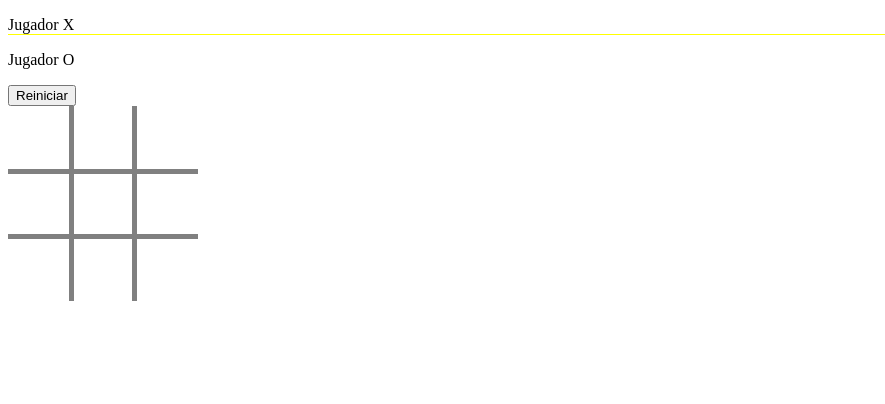
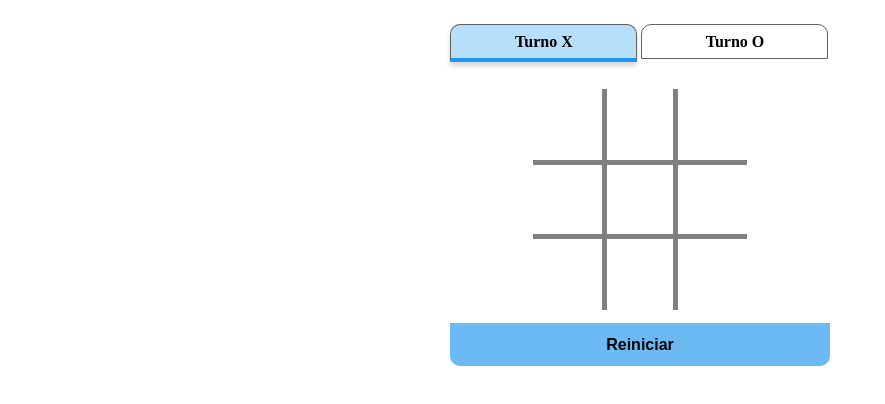
Before and after one commit to StevenLzn/tic-tac-toe-js, a plain HTML site: page index.html in a window 1280 px wide. Shown: the whole page, without its empty margins (0-885 px from the left). Drawn offline with Linux system fonts and the light colour scheme.

Commit message:
Se termina diseño del juego, se arreglan algunos errores de logica y la version 1 del juego queda terminada

```diff
--- a/index.html
+++ b/index.html
@@ -9,9 +9,8 @@
 </head>
 <body>
     <div class="game-header">
-        <p class='player-x'>Jugador X</p>
-        <p class='player-y'>Jugador O</p>
-        <button>Reiniciar</button>
+        <p class='player-x'>Turno X</p>
+        <p class='player-y'>Turno O</p>
     </div>
     <table class="game-container">
         <tbody>
@@ -32,5 +31,6 @@
             </tr>
         </tbody>
     </table>
+    <button class="restart-game-button">Reiniciar</button>
 </body>
 </html>
--- a/scripts/main.js
+++ b/scripts/main.js
@@ -19,19 +19,17 @@ function startGame() {
         cells[i].addEventListener('click', clickCell);
         cells[i].param = i;
     }
+
+    playerY.classList.remove('hidden');
+    playerX.classList.remove('show-100');
+    playerX.classList.remove('winner');
+    playerX.classList.add('actual-turn');
+    playerX.innerHTML = 'Turno X';
+    playerY.innerHTML = 'Turno O';
+
     turnX = true;
     cellsX = [];
     cellsO = [];
-
-    if (turnX) {
-        playerX.classList.remove('winner');
-        playerY.classList.remove('actual-turn');
-        playerX.classList.add('actual-turn');
-    } else {
-        playerY.classList.remove('winner');
-        playerX.classList.remove('actual-turn');
-        playerY.classList.add('actual-turn');
-    }
 }
 
 function clickCell(e) {
@@ -69,6 +67,14 @@ function clickCell(e) {
 
     }
 
+    if (cellsO.length + cellsX.length == 9) {
+        playerX.innerHTML = 'Empate';
+        playerX.classList.add('actual-turn');
+        playerX.classList.add('show-100');
+        playerY.classList.add('hidden');
+        return;
+    };
+
     turnX = !turnX;
 
     if (turnX) {
@@ -87,11 +93,15 @@ function winGame() {
     }
 
     if (turnX) {
-        playerX.classList.add('winner');
-        playerX.classList.remove('actual-turn');
+        playerX.innerHTML = 'Ganador X';
     } else {
-        playerY.classList.add('winner');
-        playerY.classList.remove('actual-turn');
+        playerX.innerHTML = 'Ganador O';
     }
 
+    playerX.classList.add('winner');
+    playerY.classList.remove('actual-turn');
+    playerX.classList.remove('actual-turn');
+    playerX.classList.add('show-100');
+    playerY.classList.add('hidden');
+
 }
--- a/styles/style.css
+++ b/styles/style.css
@@ -1,7 +1,41 @@
+.game-header {
+    width: 30%;
+    margin: auto;
+}
+
+.player-x,
+.player-y {
+    display: inline-block;
+    width: 44.8%;
+    border: 1px #616161 solid;
+    border-top-left-radius: 10px;
+    border-top-right-radius: 10px;
+    margin-bottom: .5%;
+    padding: 2%;
+    text-align: center;
+    font-weight: bolder;
+}
+
+.restart-game-button{
+    display: block;
+    width: 30%;
+    margin: auto;
+    padding: 1%;
+    background: #6BBAF4;
+    border: none;
+    border-bottom-left-radius: 10px;
+    border-bottom-right-radius: 10px;
+    font-weight: bolder;
+    font-size: 16px;
+}
+
 .game-container {
     border-collapse: collapse;
-    width: 15%;
-    height: 195px;
+    width: 17%;
+    height: 221px;
+    margin: auto;
+    margin-top: 2%;
+    margin-bottom: 1%;
     text-align: center;
     font-size: 35px;
 }
@@ -33,9 +67,21 @@ tr:last-child .cell {
 }
 
 .winner {
-    background: green;
+    background: #4AC107;
+    border-bottom: 4px #308700 solid;
+    box-shadow: 0 4px 5px rgba(0,0,0,.16);
 }
 
 .actual-turn {
-    border-bottom: 1px yellow solid;
+    background: #B7DEFA;
+    border-bottom: 4px #1B98F3 solid;
+    box-shadow: 0 4px 5px rgba(0,0,0,.16);
 }
+
+.show-100 {
+    width: 100%;
+}
+
+.hidden {
+    display: none;
+}
```
